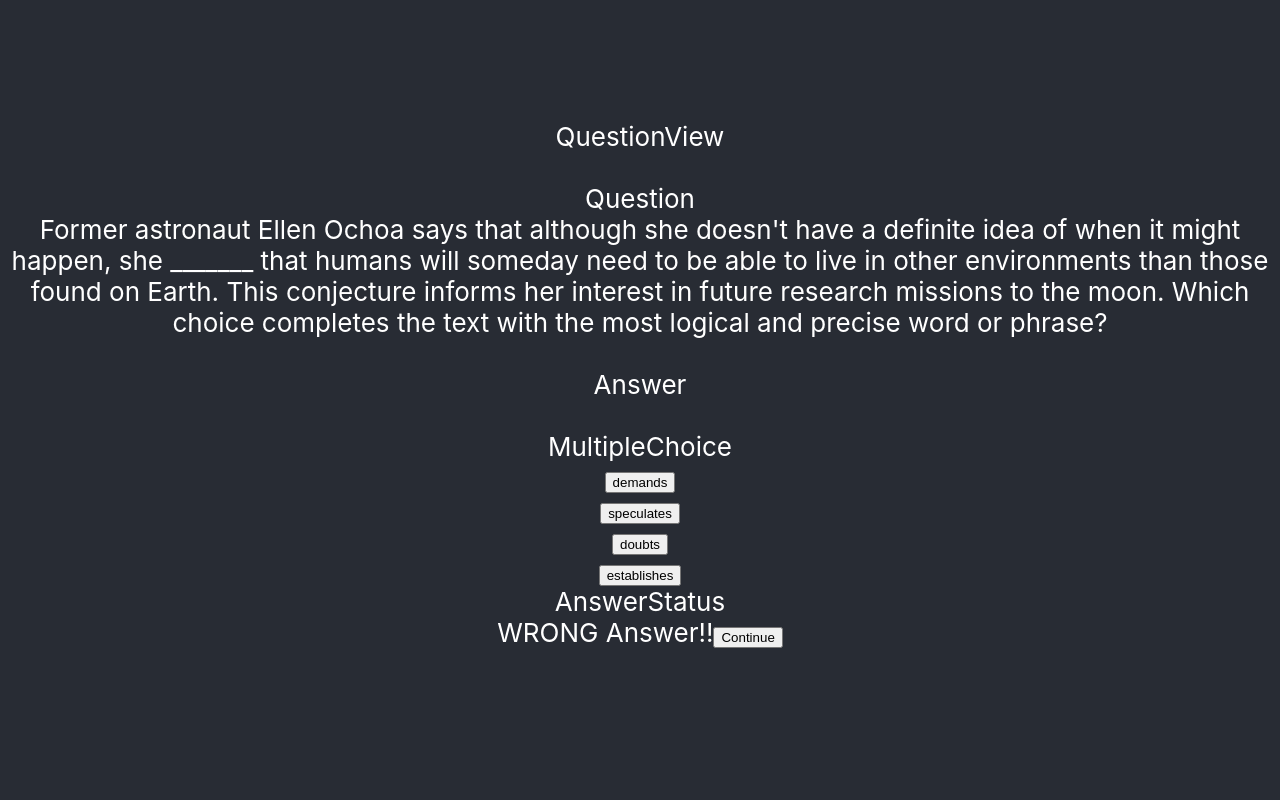
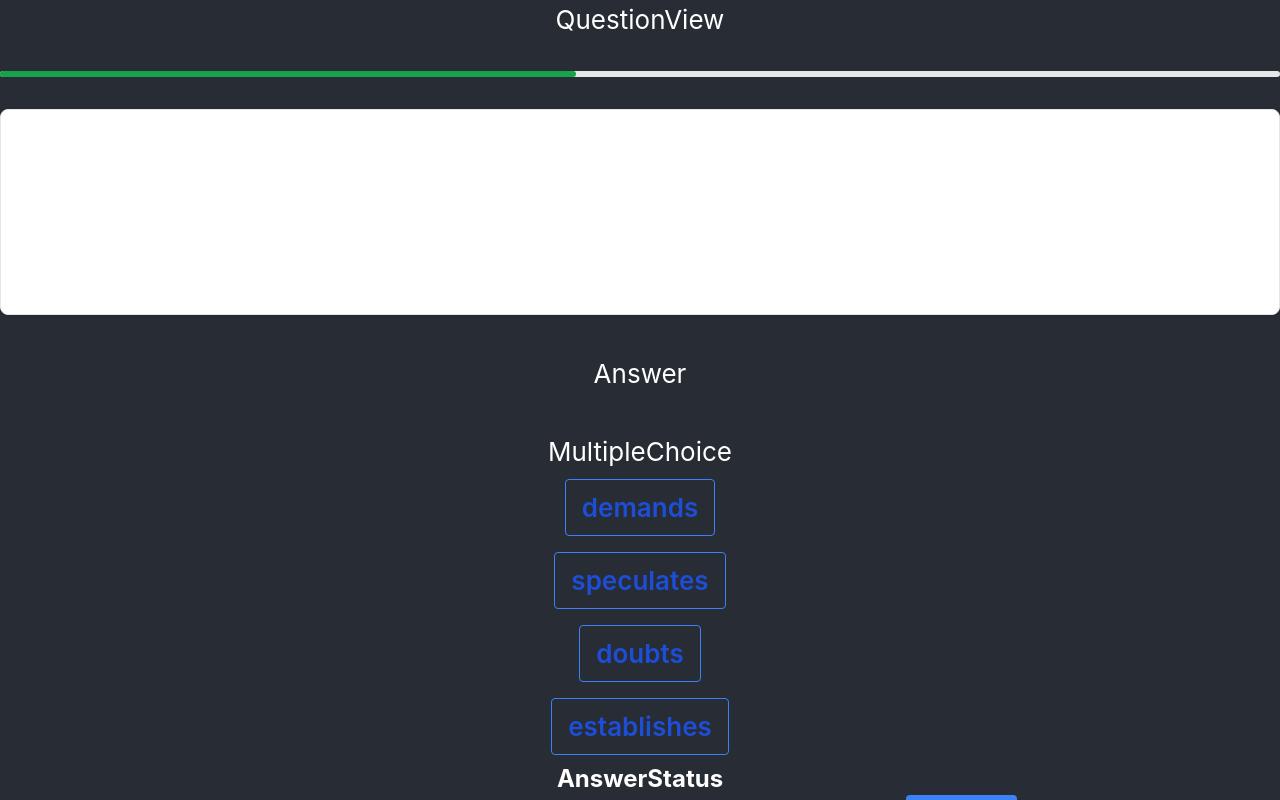
Before and after one commit to datonedoe/tenmill, a React (Create React App) app: page / in a window 1280 px wide. Both pictures are taken after a click on the button "demands". Shown: the top 800 px of the page. Built offline with nearby package versions, Linux system fonts and the light colour scheme.

Commit message:
add Tailwind css, add progress bar

```diff
--- a/package.json
+++ b/package.json
@@ -12,7 +12,7 @@
     "@types/react-dom": "^18.3.0",
     "react": "^18.3.1",
     "react-dom": "^18.3.1",
-    "react-scripts": "5.0.1",
+    "react-scripts": "^5.0.1",
     "typescript": "^4.9.5",
     "web-vitals": "^2.1.4"
   },
@@ -39,5 +39,8 @@
       "last 1 firefox version",
       "last 1 safari version"
     ]
+  },
+  "devDependencies": {
+    "tailwindcss": "^3.4.10"
   }
 }
--- a/src/App.tsx
+++ b/src/App.tsx
@@ -32,6 +32,7 @@ function App() {
   const [selectedChoice, setSelectedChoice] = useState("")
   const [questionAnswered, setQuestionAnswered] = useState(false)
   const [answerStatus, setAnswerStatus] = useState(false)
+  const [question_index, setQuetsionIndex] = useState(0);
 
   const dispatch = {
     setSelectedChoice,
@@ -39,6 +40,7 @@ function App() {
     setAnswerStatus,
     setQuestions,
     setIndex,
+    setQuetsionIndex
   }
 
   const state = {
@@ -46,7 +48,7 @@ function App() {
       index,
       selectedChoice,
       questionAnswered,
-      question_index: 0,
+      question_index,
       answerStatus,
   };
 
--- a/src/QuestionView.tsx
+++ b/src/QuestionView.tsx
@@ -4,6 +4,7 @@ import Question from './components/Question';
 import Answer from './components/Answer';
 import MultipleChoice from './components/MultipleChoice';
 import AnswerStatus from './components/AnswerStatus';
+import QuestionSetProgressBar from './components/QuestionSetProgressBar'; // Import the QuestionSetProgressBar component with correct file path
 
 function QuestionView() {
     const context  = useContext(QuestionContext);
@@ -15,6 +16,7 @@ function QuestionView() {
   return (
     <div className="QuestionView">
         <div>QuestionView</div>
+        <QuestionSetProgressBar/>
         <Question/>
         <Answer/>
         <MultipleChoice/>
--- a/src/components/AnswerStatus.tsx
+++ b/src/components/AnswerStatus.tsx
@@ -1,23 +1,42 @@
 import React, { useContext } from 'react';
+import { QuestionContext } from '../App';
 
 interface AnswerStatusProps {
   answerStatus: boolean; // Replace 'any' with the appropriate type if available
 }
 
 function AnswerStatus({ answerStatus }: AnswerStatusProps) {
+  const context  = useContext(QuestionContext);
+  const { dispatch } = context;
+  const { setQuetsionIndex } = dispatch;
 
+  function handleContinue() {
+    setQuetsionIndex((prevIndex: number) =>  prevIndex + 1);
+  }
   return (
     <div className="AnswerStatus">
-        <div>AnswerStatus</div>
-        <div>
-          <span>
-            {answerStatus && "Correct Answer!!"}
-            {!answerStatus && "WRONG Answer!!"}
+        <div className="text-2xl font-bold">AnswerStatus</div>
+        <div className="flex">
+          <div className="flex-auto py-2 px-4 rounded">
+            <button className='bg-blue-500  py-2 px-4 rounded'>Skip</button>
+          </div>
+          <div className="flex-auto">
+            <button className='bg-blue-500 py-2 px-4 rounded'>Check</button>
+          </div>
+        </div>
+        <div className="flex bg-teal-500 rounded">
+          <div className="flex-auto">
+            {answerStatus && <span className='bg-green-400'>Correct!</span>}
+            {!answerStatus && <span className='bg-red-500'>Wrong</span>}
 
-          </span>
-          <span>
-            <button>Continue</button>
-          </span>
+          </div>
+          <div className="flex-auto">
+            <button
+              className="bg-blue-500 hover:bg-blue-700 text-white font-bold py-2 px-4 rounded"
+              onClick={() => handleContinue()}>
+              Continue
+            </button>
+          </div>
         </div>
         <br/>
 
--- a/src/components/MultipleChoice.tsx
+++ b/src/components/MultipleChoice.tsx
@@ -36,7 +36,7 @@ function MultipleChoice() {
         <div>MultipleChoice</div>
         {choices.map((eachChoice: any, idx: any) => (
             <div key={idx} >
-                <button onClick={() => handleClick(eachChoice, idx)}>{eachChoice}</button>
+                <button className="bg-transparent hover:bg-blue-500 text-blue-700 font-semibold hover:text-white py-2 px-4 border border-blue-500 hover:border-transparent rounded my-2" onClick={() => handleClick(eachChoice, idx)}>{eachChoice}</button>
             </div>
         ))}
     </div>
--- a/src/components/Question.tsx
+++ b/src/components/Question.tsx
@@ -5,13 +5,12 @@ import { QuestionContext } from '../App';
 function Question() {
   const context  = useContext(QuestionContext);
   const { state } = context;
+  const { question_index } = state;
   console.log({state});
 
   return (
-    <div className="Question">
-        <br/>
-        <div>Question</div>
-        <div>{state.questions[0].question}</div>
+    <div className="Question block p-6 bg-white border rounded-lg shadow dark:bg-gray-800 dark:border-gray-700">
+        <div>{state.questions[question_index].question}</div>
     </div>
   );
 }
--- /dev/null
+++ b/src/components/QuestionSetProgressBar.tsx
@@ -0,0 +1,13 @@
+import React, { useContext } from 'react';
+
+function QuestionSetProgressBar() {
+  return (
+    <div className="QuestionSetProgressBar my-8">
+        <div className="w-full bg-gray-200 rounded-full h-1.5 mb-4 dark:bg-gray-700">
+        <div className="bg-green-600 h-1.5 rounded-full dark:bg-green-500" style={{width: "45%"}}></div>
+        </div>
+    </div>
+  );
+}
+
+export default QuestionSetProgressBar;
--- a/src/index.css
+++ b/src/index.css
@@ -1,3 +1,7 @@
+@tailwind base;
+@tailwind components;
+@tailwind utilities;
+
 body {
   margin: 0;
   font-family: -apple-system, BlinkMacSystemFont, 'Segoe UI', 'Roboto', 'Oxygen',
--- /dev/null
+++ b/tailwind.config.js
@@ -0,0 +1,10 @@
+/** @type {import('tailwindcss').Config} */
+module.exports = {
+  content: [
+    "./src/**/*.{js,jsx,ts,tsx}",
+  ],
+  theme: {
+    extend: {},
+  },
+  plugins: [],
+}
```
Also changed, not shown: 1 other file (tests, documents, lock files or other folders).
